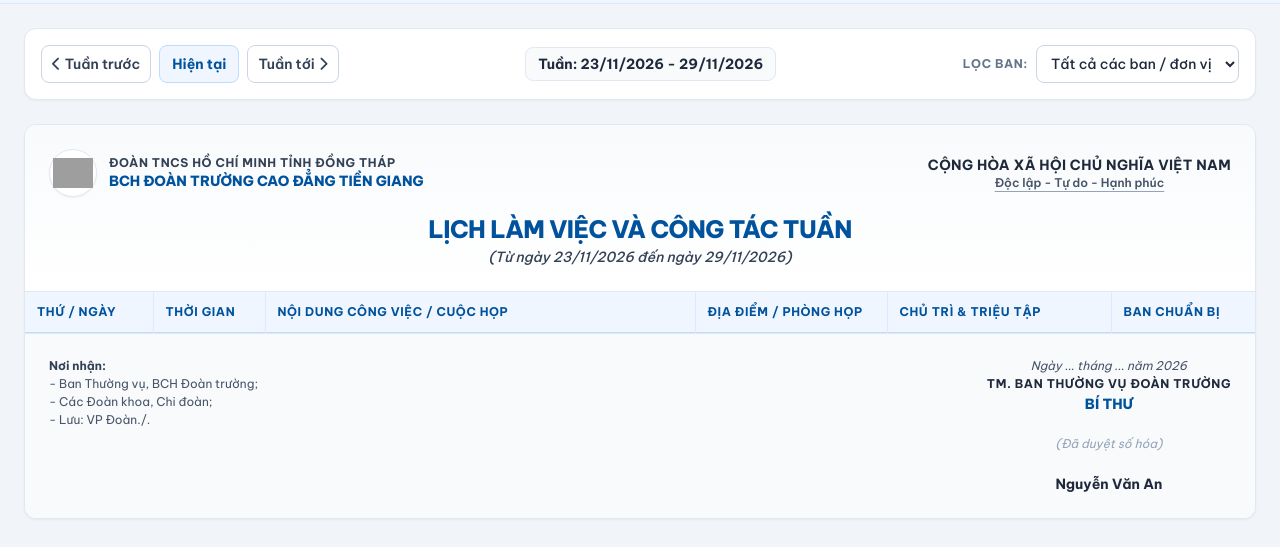
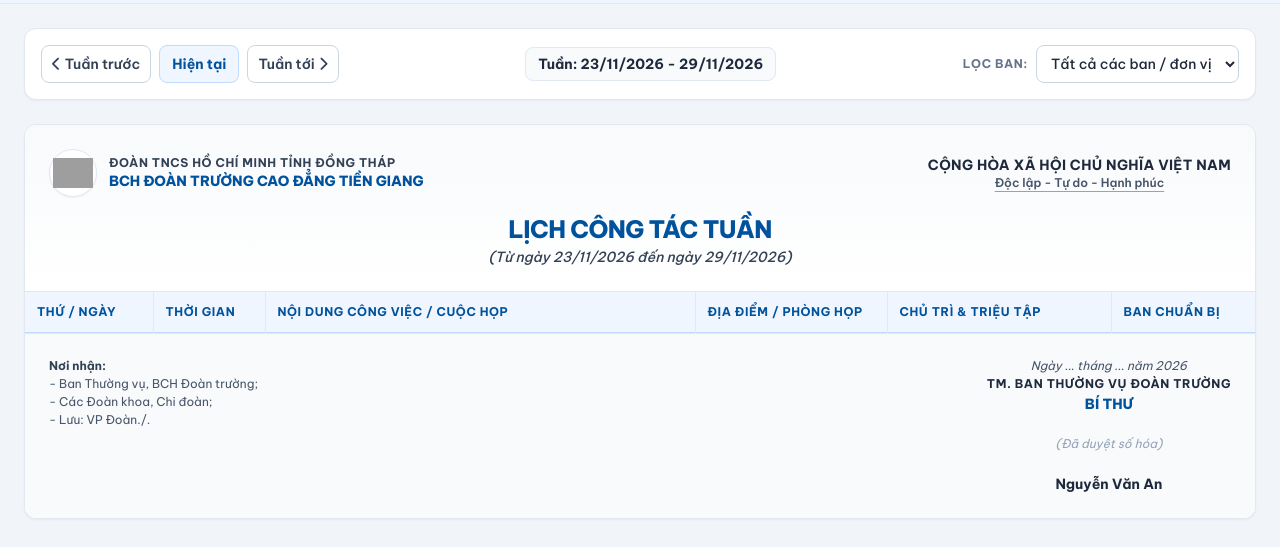
Before and after one commit to NhanCuteeee/lich-cong-tac-dtn, a website: page public/index.html in a window 1280 px wide. Shown: the part 89-636 px from the top of the page. Drawn offline with nearby package versions, Linux system fonts and the light colour scheme; no server answers; grey boxes are pictures that could not be loaded.

Commit message:
Update index.html

```diff
--- a/public/index.html
+++ b/public/index.html
@@ -235,7 +235,7 @@
                         </div>
                     </div>
                     <div class="mt-3 sm:mt-4 text-center">
-                        <h2 class="text-base sm:text-2xl font-black uppercase tracking-tight text-[#00529C]">LỊCH LÀM VIỆC VÀ CÔNG TÁC TUẦN</h2>
+                        <h2 class="text-base sm:text-2xl font-black uppercase tracking-tight text-[#00529C]">LỊCH CÔNG TÁC TUẦN</h2>
                         <p id="scheduleSubHeader" class="text-xs sm:text-sm text-slate-700 italic font-medium mt-0.5">Đang tải tuần làm việc...</p>
                     </div>
                 </div>
```
